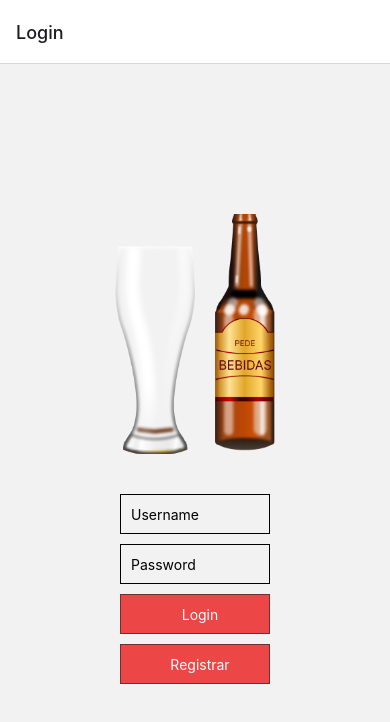
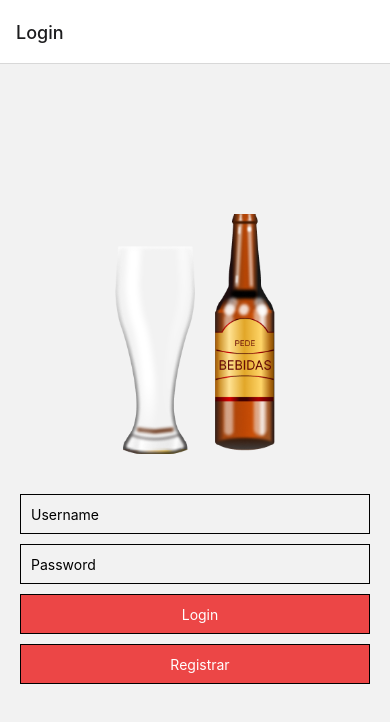
Before and after one commit to gracione/pediBebidas, a React Native app in the folder client/: screen /Login in a window 390 px wide. Shown: the top 722 px of the page. Built offline with nearby package versions, Linux system fonts and the light colour scheme.

Commit message:
[almentando tamanho do input]

```diff
--- a/client/src/components/Button.tsx
+++ b/client/src/components/Button.tsx
@@ -17,11 +17,11 @@ const StyledButton: React.FC<StyledButtonProps> = ({ title, ...props }) => {
 const ButtonContainer = styled.TouchableOpacity`
   height: 40px;
   border-color: #6e3030;
-  border-width: 1px;
+  border: 0.2px;
   padding-left: 10px;
   margin-bottom: 10px;
   background-color: #ec4646;
-  width: 150px;
+  width: 350px;
   justify-content: center;
   align-items: center;
 `;
--- a/client/src/components/Input.tsx
+++ b/client/src/components/Input.tsx
@@ -12,10 +12,10 @@ const InputComponent: React.FC<InputComponentProps> = (props) => {
 const StyledInput = styled.TextInput`
   height: 40px;
   border-color: #000000;
-  border-width: 1px;
+  border: 1px ;
   padding-left: 10px;
   margin-bottom: 10px;
-  width: 150px;
+  width: 350px;
 `;
 
 export default InputComponent;
```
